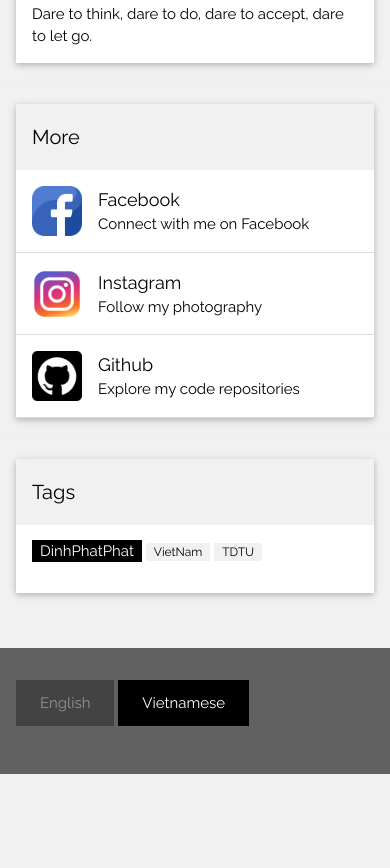
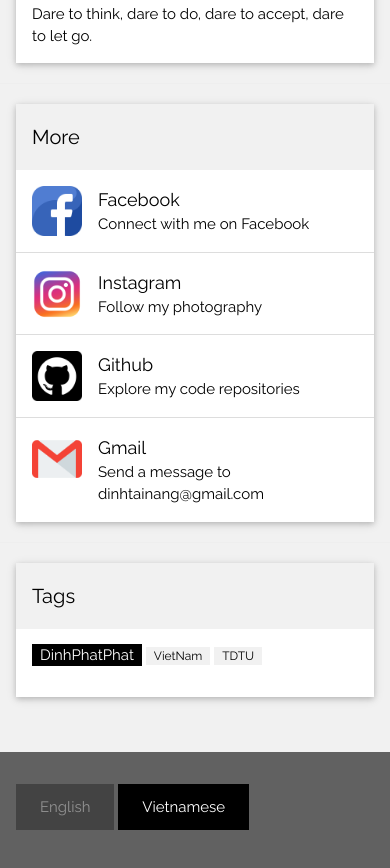
Before and after one commit to DinhPhatPhat/myblog, a plain HTML site: page Home.html in a window 390 px wide. Shown: the part 1575-2443 px from the top of the page. Before the commit the page ends 2349 px from the top, so only its background shows below. Drawn offline with nearby package versions, Linux system fonts and the light colour scheme.

Commit message:
ver 1.3 Fix hind send gmail on medium and small screen

```diff
--- a/Home.html
+++ b/Home.html
@@ -115,7 +115,7 @@ and is wrapped around the whole page content, except for the footer in this exam
                             <span class="w3-large">Github</span><br>
                             <span>Explore my code repositories</span>
                         </li>
-                        <li class="w3-padding-16 w3-hide-medium w3-hide-small" id="gmail">
+                        <li class="w3-padding-16" id="gmail"> <!-- w3-hide-medium w3-hide-small -->
                             <img src="img/logos/gmail.png" alt="Image" class="w3-left w3-margin-right"
                                 style="width:50px">
                             <span class="w3-large">Gmail</span><br>
```
